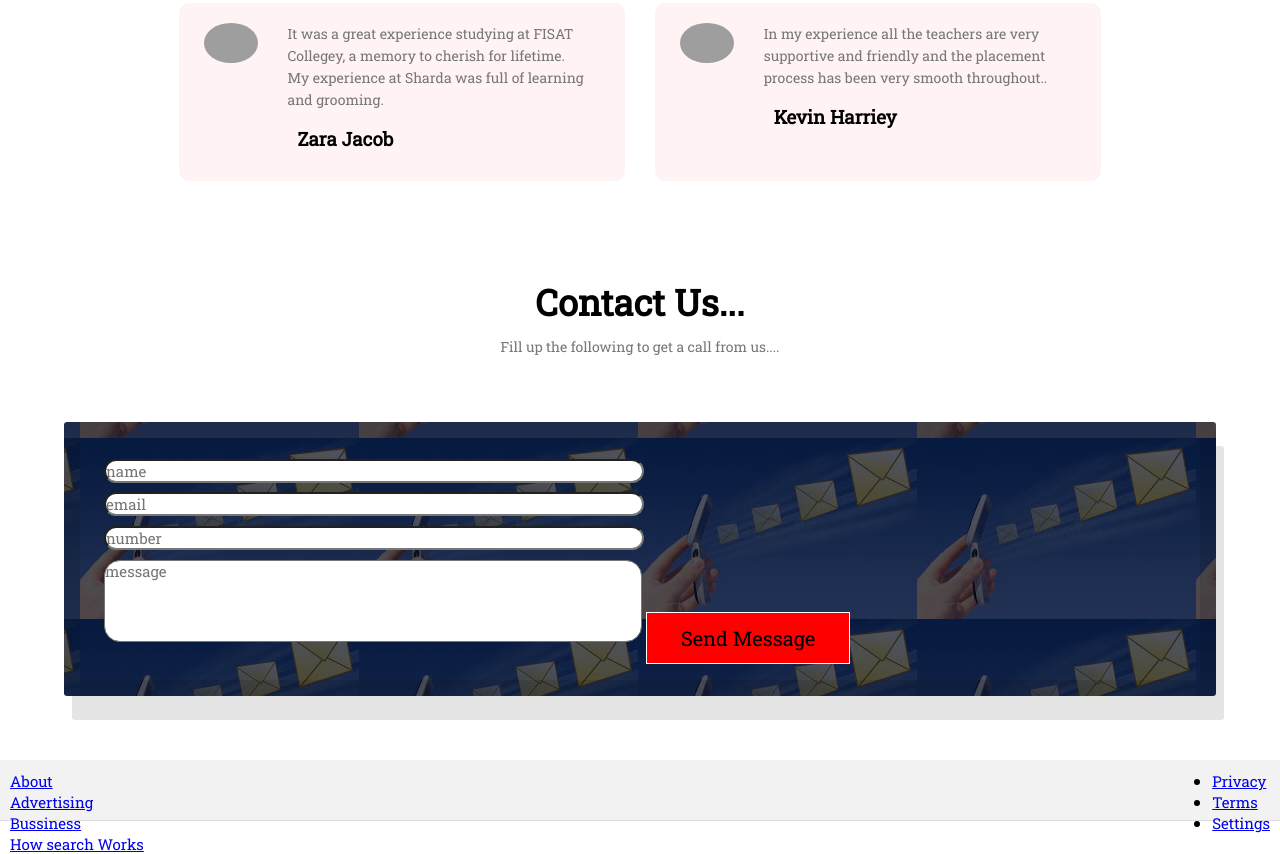
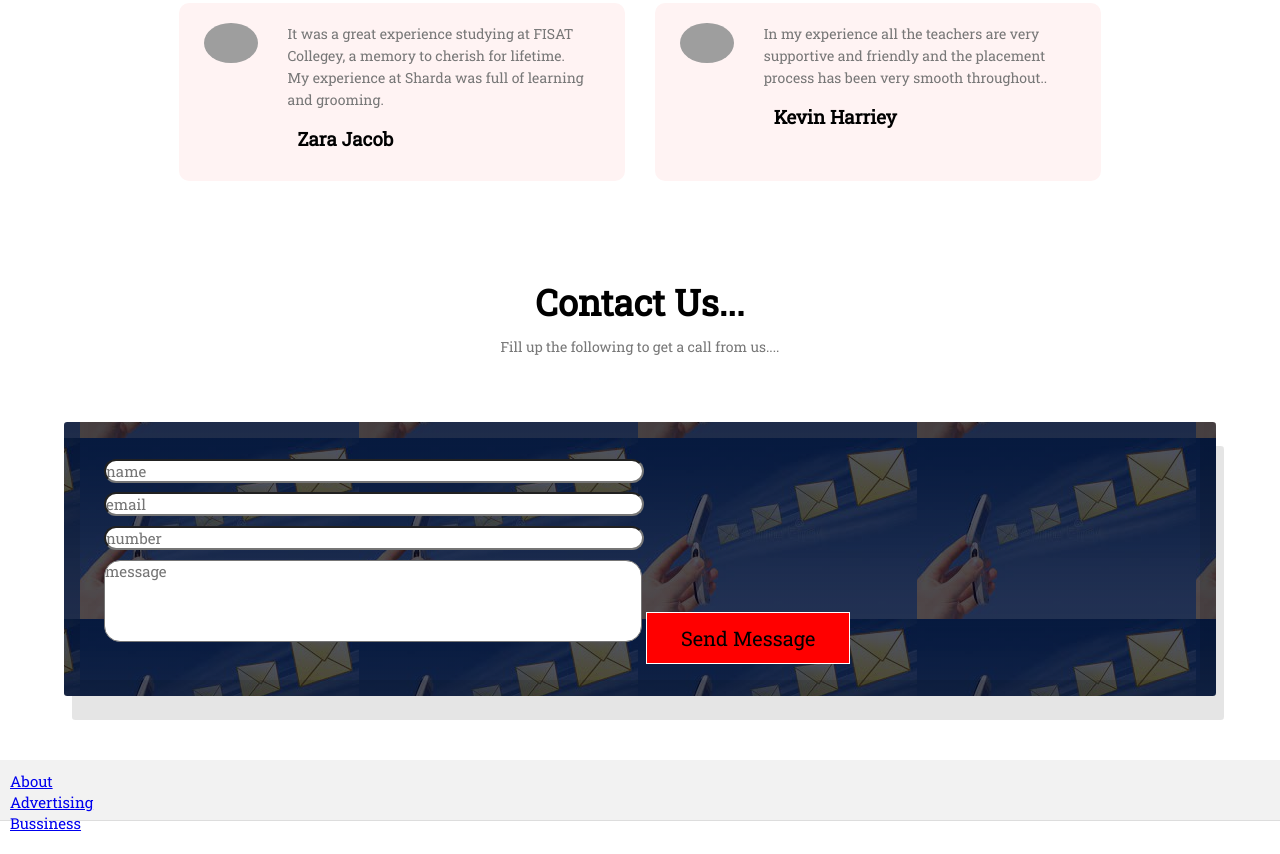
Before and after one commit to Aiswarya-Krishnan/university-demo, a plain HTML site: page index.html in a window 1280 px wide. Shown: the part 2767-3621 px from the top of the page. After the commit the page ends 3600 px from the top, so only its background shows below. Drawn offline with Linux system fonts and the light colour scheme; grey boxes are pictures that could not be loaded; files whose address does not match are found by name.

Commit message:
index.html

```diff
--- a/index.html
+++ b/index.html
@@ -192,21 +192,13 @@
 
     <!---footer-->
     <footer>
-
 <div class="pannel">
         <ul>
             <li><a href="#">About</a></li>
             <li><a href="#">Advertising</a></li>
             <li><a href="#">Bussiness</a></li>
-            <li><a href="#">How search Works</a></li>
-        </ul>
-        <ul>
-            <li><a href="#">Privacy</a></li>
-            <li><a href="#">Terms</a></li>
-            <li><a href="#">Settings</a></li>
 
         </ul>
-
     </div>
 
 </footer>
```
